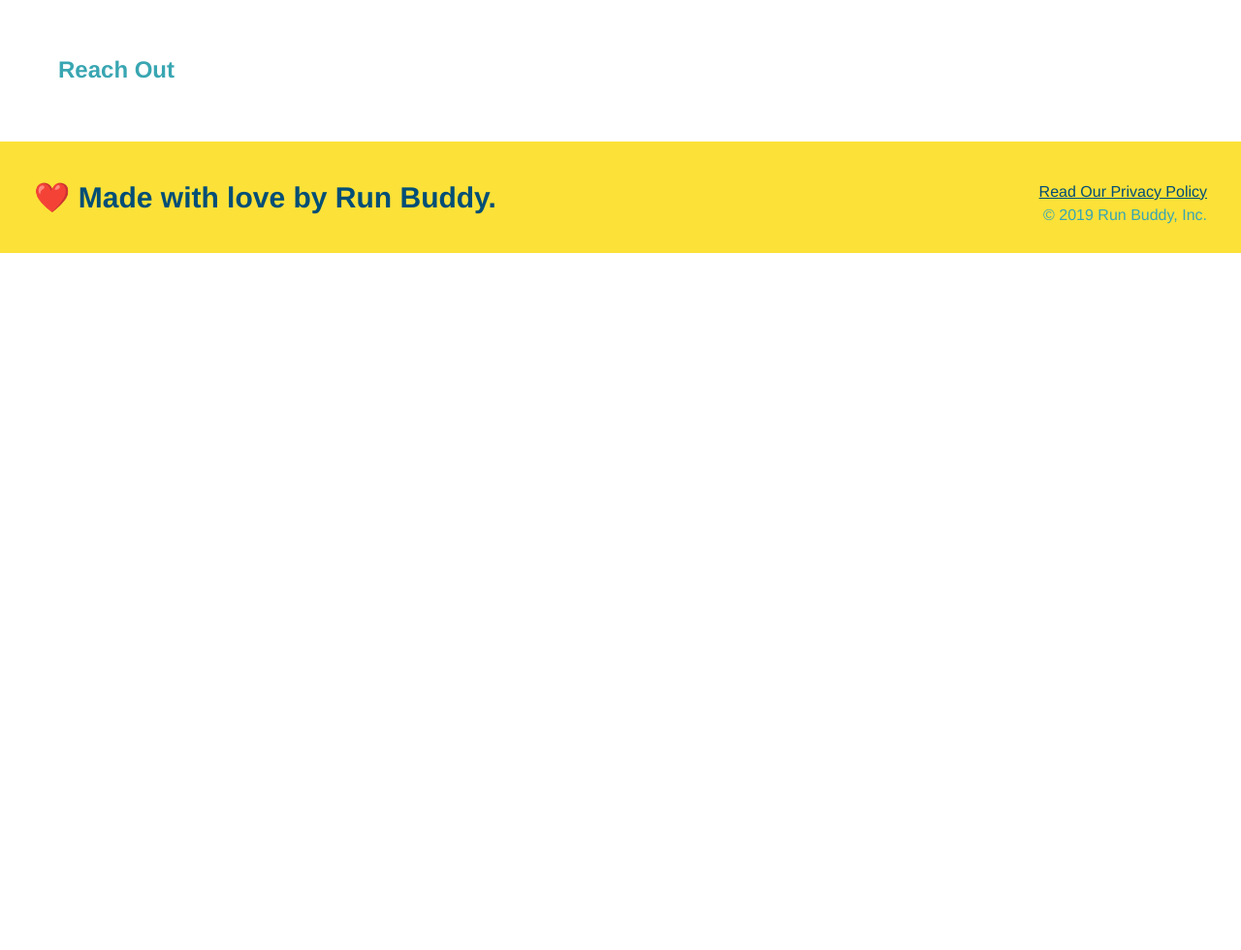
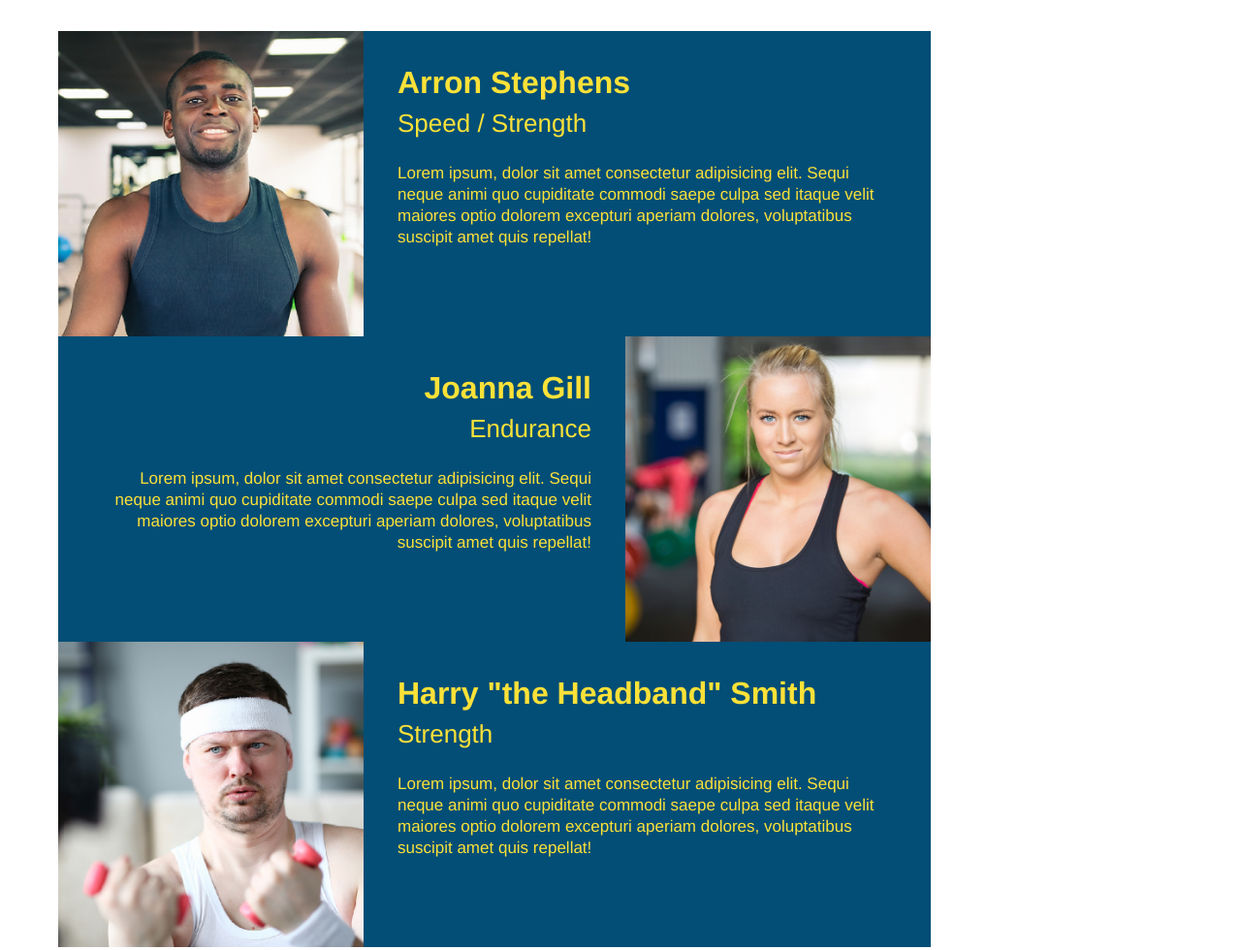
Before and after one commit to 2332fun/run-buddy, a plain HTML site: page index.html in a window 1280 px wide. Shown: the part 2880-3860 px from the top of the page at 97% size. Before the commit the page ends 3141 px from the top, so only its background shows below. Drawn offline with Linux system fonts and the light colour scheme.

Commit message:
meet the trainers section

```diff
--- a/assets/css/style.css
+++ b/assets/css/style.css
@@ -160,3 +160,46 @@ body {
   .steps span {
     font-size: 38px;
   }
+  /* trainer CSS */
+  .trainers {
+    text-align: center;
+  }
+  .trainer {
+    width: 900px;
+    margin: 0 auto 30 px auto;
+    background: #024e76;
+    color: #fce138;
+    overflow: auto
+  }
+  .trainer img {
+    width: 35%;
+    float: left;
+  }
+
+  .trainer-bio {
+    padding: 35px;
+    float: left;
+    width: 65%;
+  }
+  .trainer-bio h3 {
+    font-size: 32px;
+    margin-bottom: 8px;
+  }
+
+  .trainer-bio h4 {
+    font-weight: lighter;
+    font-size: 26px;
+    margin-bottom: 25px;
+  }
+
+  .trainer-bio p {
+    font-size: 17px;
+    line-height: 1.3;
+  }
+  .text-left {
+    text-align: left;
+  }
+
+  .text-right {
+    text-align: right;
+  }
--- a/index.html
+++ b/index.html
@@ -102,8 +102,46 @@
 </section>
 
   <!-- "meet the trainers" section -->
-  <section>
-    <h2>Meet The Trainers</h2>
+  <section id="your-trainers" class="trainers">
+    <h2 class="section-title primary-border">Meet The Trainers</h2>
+    <!-- first trainer bio -->
+    <article class="trainer">
+      <img src="./assets/images/trainer-1.jpg" alt="Arron Stephens in his workout clothes, ready to pump iron" />
+      <div class="trainer-bio text-left">
+        <h3>Arron Stephens</h3>
+        <h4>Speed / Strength</h4>
+        <p>
+          Lorem ipsum, dolor sit amet consectetur adipisicing elit. Sequi neque animi quo cupiditate commodi saepe culpa sed
+          itaque velit maiores optio dolorem excepturi aperiam dolores, voluptatibus suscipit amet quis repellat!
+        </p>
+      </div>
+    </article>
+
+    <!-- second trainer bio -->
+    <article class="trainer">
+      <div class="trainer-bio text-right">
+        <h3>Joanna Gill</h3>
+        <h4>Endurance</h4>
+        <p>
+          Lorem ipsum, dolor sit amet consectetur adipisicing elit. Sequi neque animi quo cupiditate commodi saepe culpa sed
+          itaque velit maiores optio dolorem excepturi aperiam dolores, voluptatibus suscipit amet quis repellat!
+        </p>
+      </div>
+      <img src="./assets/images/trainer-2.jpg" alt="Joanna Gill cooling off after a workout" />
+    </article>
+
+    <!-- third trainer bio -->
+    <article class="trainer">
+      <img src="./assets/images/trainer-3.jpg" alt="Harry Smith wearing a headband and lifting comically small pink weights" />
+      <div class="trainer-bio text-left">
+        <h3>Harry "the Headband" Smith</h3>
+        <h4>Strength</h4>
+        <p>
+          Lorem ipsum, dolor sit amet consectetur adipisicing elit. Sequi neque animi quo cupiditate commodi saepe culpa sed
+          itaque velit maiores optio dolorem excepturi aperiam dolores, voluptatibus suscipit amet quis repellat!
+        </p>
+      </div>
+    </article>
   </section>
 
   <!-- "reach out" section -->
```
Also changed, not shown: assets/images/trainer-1.jpg (added), assets/images/trainer-2.jpg (added), assets/images/trainer-3.jpg (added).
